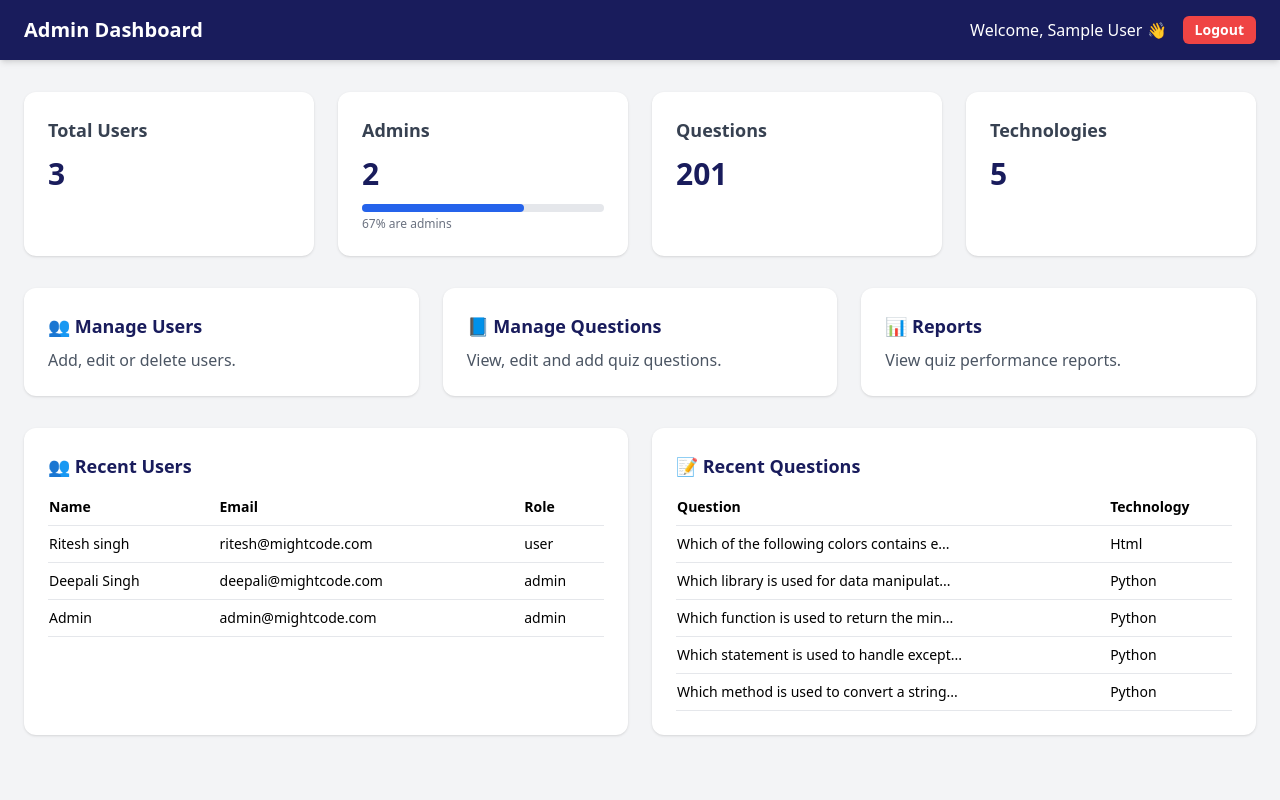
After one commit to ritesh7860/Personal_Quiz, a PHP site: page /admin_dashboard.php in a window 1280 px wide. The commit adds this page. Run offline with PHP 8.4, Linux system fonts and the light colour scheme; the visitor is signed in with stand-in values (Sample User, id 1); data comes from the database, SQL or seed files in the repository; some libraries are stand-ins or nearby versions.

Commit message:
Admin Overview page Added

```diff
--- a/Login.php
+++ b/Login.php
@@ -20,7 +20,7 @@ if ($_SERVER['REQUEST_METHOD'] === 'POST') {
       $errorMsg = 'Database connection failed: ' . $link->connect_error;
     } else {
       // Prepared statement: fetch stored password for the email
-      $stmt = $link->prepare('SELECT email, password, role FROM regis WHERE email = ? LIMIT 1');
+      $stmt = $link->prepare('SELECT name, email, password, role FROM regis WHERE email = ? LIMIT 1');
       $stmt->bind_param('s', $umail);
       $stmt->execute();
       $res = $stmt->get_result();
@@ -37,9 +37,10 @@ if ($_SERVER['REQUEST_METHOD'] === 'POST') {
           session_regenerate_id(true);
           $_SESSION['email'] = $umail;
           $_SESSION['role'] = $row['role'];  // ✅ store role in session
+          $_SESSION['name'] = $row['name'];
 
           if ($row['role'] === 'admin') {
-            header('Location: manage_questions.php');
+            header('Location: admin_dashboard.php');
           } else {
             header('Location: language_Selection.php');
           }
--- /dev/null
+++ b/admin_dashboard.php
@@ -0,0 +1,140 @@
+<?php
+// error_reporting(E_ALL);
+// ini_set('display_errors', 1);
+session_start();
+
+// Only allow logged-in admins
+if (!isset($_SESSION['email']) || ($_SESSION['role'] ?? '') !== 'admin') {
+    header("Location: Login.php");
+    exit();
+}
+
+$adminName = isset($_SESSION['name']) ? $_SESSION['name'] : 'Admin';
+// Database connection
+$link = new mysqli("localhost", "root", "", "quiz");
+
+// Stats
+$totalUsers = $link->query("SELECT COUNT(*) as c FROM regis")->fetch_assoc()['c'];
+$totalAdmins = $link->query("SELECT COUNT(*) as c FROM regis WHERE role='admin'")->fetch_assoc()['c'];
+$totalQuestions = $link->query("SELECT COUNT(*) as c FROM question")->fetch_assoc()['c'];
+$totalTechs = $link->query("SELECT COUNT(DISTINCT technology) as c FROM question")->fetch_assoc()['c'];
+
+// Recent users (last 5)
+$recentUsers = $link->query("SELECT name, email, role FROM regis ORDER BY role DESC LIMIT 5");
+
+// Recent questions (last 5)
+$recentQuestions = $link->query("SELECT qns, technology FROM question ORDER BY qid DESC LIMIT 5");
+?>
+<!DOCTYPE html>
+<html lang="en">
+
+<head>
+    <meta charset="UTF-8">
+    <title>Admin Dashboard</title>
+    <script src="https://cdn.tailwindcss.com"></script>
+</head>
+
+<body class="bg-gray-100 min-h-screen">
+    <!-- Navbar -->
+    <header class="bg-[#191c5c] text-white shadow-md">
+        <div class="max-w-7xl mx-auto px-6 py-4 flex justify-between items-center">
+            <h1 class="text-xl font-bold">Admin Dashboard</h1>
+            <div class="flex items-center gap-4">
+                <span>Welcome, <?= htmlspecialchars($adminName) ?> 👋</span>
+                <a href="Logout.php" class="bg-red-500 hover:bg-red-600 px-3 py-1 rounded-md text-sm font-semibold">Logout</a>
+            </div>
+        </div>
+    </header>
+
+    <!-- Main -->
+    <main class="max-w-7xl mx-auto px-6 py-8">
+        <!-- Overview Cards -->
+        <div class="grid grid-cols-1 sm:grid-cols-2 lg:grid-cols-4 gap-6 mb-8">
+            <div class="bg-white p-6 rounded-xl shadow hover:shadow-lg transition">
+                <h2 class="text-lg font-semibold text-gray-700">Total Users</h2>
+                <p class="mt-3 text-3xl font-bold text-[#191c5c]"><?= $totalUsers ?></p>
+            </div>
+            <div class="bg-white p-6 rounded-xl shadow hover:shadow-lg transition">
+                <h2 class="text-lg font-semibold text-gray-700">Admins</h2>
+                <p class="mt-3 text-3xl font-bold text-[#191c5c]"><?= $totalAdmins ?></p>
+                <div class="w-full bg-gray-200 rounded-full h-2 mt-3">
+                    <div class="bg-blue-600 h-2 rounded-full" style="width: <?= ($totalUsers > 0) ? round(($totalAdmins / $totalUsers) * 100) : 0 ?>%"></div>
+                </div>
+                <p class="text-xs text-gray-500 mt-1"><?= ($totalUsers > 0) ? round(($totalAdmins / $totalUsers) * 100) : 0 ?>% are admins</p>
+            </div>
+            <div class="bg-white p-6 rounded-xl shadow hover:shadow-lg transition">
+                <h2 class="text-lg font-semibold text-gray-700">Questions</h2>
+                <p class="mt-3 text-3xl font-bold text-[#191c5c]"><?= $totalQuestions ?></p>
+            </div>
+            <div class="bg-white p-6 rounded-xl shadow hover:shadow-lg transition">
+                <h2 class="text-lg font-semibold text-gray-700">Technologies</h2>
+                <p class="mt-3 text-3xl font-bold text-[#191c5c]"><?= $totalTechs ?></p>
+            </div>
+        </div>
+
+        <!-- Quick Actions -->
+        <div class="grid grid-cols-1 sm:grid-cols-2 lg:grid-cols-3 gap-6 mb-8">
+            <a href="admin_user.php" class="bg-white rounded-xl p-6 shadow hover:bg-blue-50 transition">
+                <h3 class="text-lg font-bold text-[#191c5c]">👥 Manage Users</h3>
+                <p class="text-gray-600 mt-2">Add, edit or delete users.</p>
+            </a>
+            <a href="questions.php" class="bg-white rounded-xl p-6 shadow hover:bg-blue-50 transition">
+                <h3 class="text-lg font-bold text-[#191c5c]">📘 Manage Questions</h3>
+                <p class="text-gray-600 mt-2">View, edit and add quiz questions.</p>
+            </a>
+            <a href="reports.php" class="bg-white rounded-xl p-6 shadow hover:bg-blue-50 transition">
+                <h3 class="text-lg font-bold text-[#191c5c]">📊 Reports</h3>
+                <p class="text-gray-600 mt-2">View quiz performance reports.</p>
+            </a>
+        </div>
+
+        <!-- Recent Activity -->
+        <div class="grid grid-cols-1 lg:grid-cols-2 gap-6">
+            <!-- Recent Users -->
+            <div class="bg-white p-6 rounded-xl shadow">
+                <h3 class="text-lg font-bold text-[#191c5c] mb-4">👥 Recent Users</h3>
+                <table class="w-full text-sm">
+                    <thead>
+                        <tr class="text-left border-b">
+                            <th class="pb-2">Name</th>
+                            <th class="pb-2">Email</th>
+                            <th class="pb-2">Role</th>
+                        </tr>
+                    </thead>
+                    <tbody>
+                        <?php while ($u = $recentUsers->fetch_assoc()): ?>
+                            <tr class="border-b hover:bg-gray-50">
+                                <td class="py-2"><?= htmlspecialchars($u['name']) ?></td>
+                                <td><?= htmlspecialchars($u['email']) ?></td>
+                                <td><?= htmlspecialchars($u['role']) ?></td>
+                            </tr>
+                        <?php endwhile; ?>
+                    </tbody>
+                </table>
+            </div>
+
+            <!-- Recent Questions -->
+            <div class="bg-white p-6 rounded-xl shadow">
+                <h3 class="text-lg font-bold text-[#191c5c] mb-4">📝 Recent Questions</h3>
+                <table class="w-full text-sm">
+                    <thead>
+                        <tr class="text-left border-b">
+                            <th class="pb-2">Question</th>
+                            <th class="pb-2">Technology</th>
+                        </tr>
+                    </thead>
+                    <tbody>
+                        <?php while ($q = $recentQuestions->fetch_assoc()): ?>
+                            <tr class="border-b hover:bg-gray-50">
+                                <td class="py-2"><?= htmlspecialchars(substr($q['qns'], 0, 40)) ?>...</td>
+                                <td><?= htmlspecialchars($q['technology']) ?></td>
+                            </tr>
+                        <?php endwhile; ?>
+                    </tbody>
+                </table>
+            </div>
+        </div>
+    </main>
+</body>
+
+</html>
```
